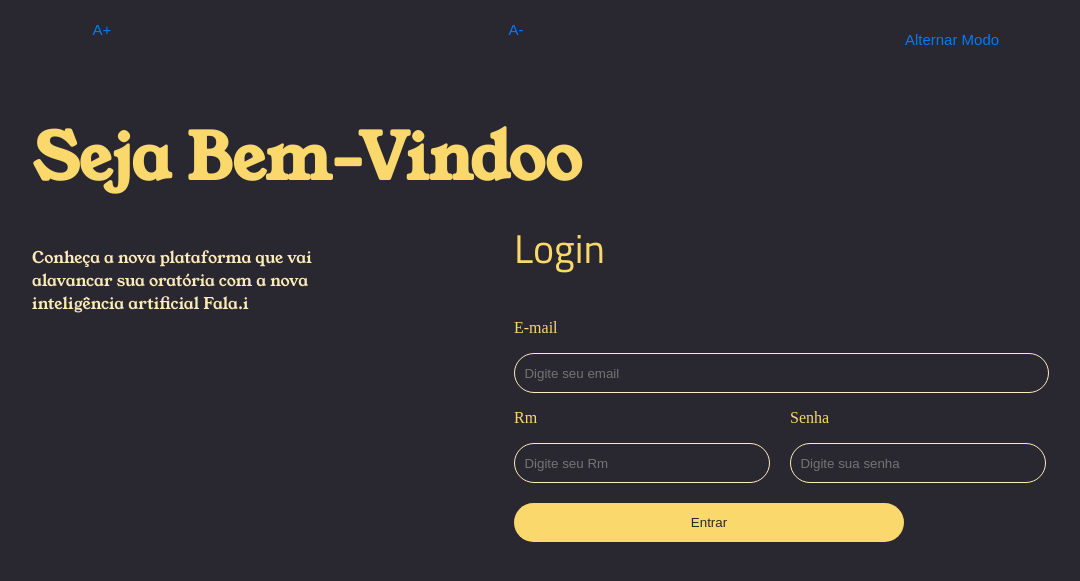
After one commit to solontec/ChatBot-Oratoria, a Flask app: template TCC-CHATBOT/controller/templates/PaginaLogin.html in a window 1280 px wide. The commit adds this page. Shown: the top 581 px of the page, without its empty margins (103-1183 px from the left). Run offline with Flask 3, Linux system fonts and the light colour scheme; the template is opened without the code that fills it, so the values that code supplies are empty.

Commit message:
Adicionando arquivos da página de login

```diff
--- a/TCC-CHATBOT/controller/app.py
+++ b/TCC-CHATBOT/controller/app.py
@@ -11,7 +11,7 @@ app = Flask(__name__)
 
 @app.route("/")
 def index():
-    return render_template("index.html") #realiza a funçao de acessar o template HTML
+    return render_template("chatbot.html") #realiza a funçao de acessar o template HTML
 # A função index() renderiza o template HTML inicial
 # e retorna a página inicial do chatbot.
 
@@ -19,7 +19,7 @@ def index():
 def resposta():
     pergunta = request.form["pergunta"] # pega a pergunta do formulário
     resposta = gerar_resposta(pergunta)  # usa o nome certo aqui também
-    return render_template("index.html", pergunta=pergunta, resposta=resposta) #retorna a resposta
+    return render_template("chatbot.html", pergunta=pergunta, resposta=resposta) #retorna a resposta
 
 if __name__ == "__main__":  #executa o app
     app.run(debug=True)
--- /dev/null
+++ b/TCC-CHATBOT/controller/static/PaginaLogin.css
@@ -0,0 +1,214 @@
+body{
+    background-color: #29272F;
+    box-sizing: border-box;
+    padding: 0;
+    margin: 0;
+}
+
+
+.titulo-bem-vindo{
+    color: #ffc508;
+    font-family: sans-serif;
+    font-family: "Young Serif", serif;
+    font-weight: 400;
+    font-style: normal;
+    font-size: 32px;
+}
+
+.texto-apresentacao-bem-vindo{
+    color: #FAD86B;
+    font-family: sans-serif;
+    font-family: "Young Serif", serif;
+    font-weight: 400;
+    font-style: normal;
+    font-size: 16px;
+}
+
+.container-login h3 {
+    font-family: "Titillium Web", sans-serif;
+    font-weight: 200;
+    font-weight: 400;
+    font-style: normal;
+    font-size: 40px;
+    color: #ffc508;
+}
+
+.container-login input{
+
+    border-radius: 30px;
+    width: 529px;
+    height: 36px;
+    border: solid 1px #FAD86B;
+    background-color: transparent;
+    color: #FEEBBA;
+
+}
+
+.container-login{
+    position: absolute;
+    top: 45%;
+    right: 10%;
+    transform: translateY(-50%);
+
+}
+
+p{
+    color: #29272F;
+}
+
+#rm{
+    width: 250px;
+    height: 36px;
+    border: solid 1px #29272F;
+    color: #29272F;
+    background-color: transparent;
+}
+
+#senha {
+    width: 250px;
+    height: 36px;
+    border: solid 1px #29272F;
+    background-color: transparent;
+    color: #29272F;
+    transition: transform 0.5s ease-in-out;
+}
+
+.linha-rm-senha {
+    display: flex;
+    gap: 20px; /* Espaço entre os campos */
+}
+
+#email{
+    border: solid 1px #29272F;
+    color: #29272F;
+}
+
+#louco{
+    margin-left: 285px;
+    margin-top: -70px;
+    color: #29272F;
+}
+
+
+#texto-apresentacao-bem-vindo{
+    color: #29272F ;
+}
+
+#texto1{
+    color: #FEEBBA;
+}
+
+
+button{
+    background-color: #FAD86B;
+    border-radius: 30px;
+    width: 390px;
+    height: 39px;
+}
+
+#entrar{
+    margin-top: 20px;
+    border: solid 1px #ffc508;
+}
+
+.container-bem-vindo{
+    position: absolute;
+    left: 135px;
+    top: 70px;
+}
+
+body.dark-mode {
+    background-color: #29272F;
+    color: #feffec;
+}
+body.light-mode {
+    background-color: #feffec;
+    color: #29272F;
+}
+.toggle-mode {
+    position: fixed;
+    top: 20px;
+    right: 20px;
+    padding: 10px 20px;
+    background-color: #007bff;
+    color: #feffec;
+    border: none;
+    cursor: pointer;
+    border-radius: 5px;
+}
+
+body.dark-mode #texto-apresentacao-bem-vindo{
+    color: #FEEBBA;
+}
+
+body.dark-mode #rm {
+    color: #FEEBBA;
+    border: solid 1px #FEEBBA;
+}
+
+body.dark-mode #senha {
+    color: #FEEBBA;
+    border: solid 1px #FEEBBA;
+}
+
+body.dark-mode #entrar {
+    color: #29272F;
+    border: none;
+}
+
+body.dark-mode #email {
+    color: #FEEBBA;
+    border: solid 1px  #FEEBBA;
+}
+
+body.dark-mode #louco {
+    color: #FAD86B;
+}
+
+body.dark-mode p {
+    color: #FAD86B;
+}
+
+body.dark-mode h3 {
+    color: #FAD86B;
+}
+
+body.dark-mode .titulo-bem-vindo{
+    color: #FAD86B;
+}
+
+
+.controls {
+    margin: 10px 0;
+}
+.controls button {
+    background: none;
+    border: none;
+    font-size: 15px;
+    cursor: pointer;
+    color: #007BFF;
+    margin: 0 10px;
+}
+.controls button:hover {
+    text-decoration: underline;
+}
+
+.account-btn {
+    background-color: #686bff;
+    color: #feffec;
+    font-size: 16px;
+    padding: 10px 20px;
+    border: none;
+    cursor: pointer;
+    border-radius: 15px;
+    transition: 0.4s;
+    position: absolute;
+    top: 20px;
+    right: 20px;
+    width: 150px;
+  }
+
+  .account-btn:hover {
+    background-color: #5557ff;
+    transform: scale(1.05);
+}
--- /dev/null
+++ b/TCC-CHATBOT/controller/templates/PaginaLogin.html
@@ -0,0 +1,90 @@
+<!DOCTYPE html>
+<html lang="pt-br">
+<head>
+    <meta charset="UTF-8">
+    <meta name="viewport" content="width=device-width, initial-scale=1.0">
+    <link rel="preconnect" href="https://fonts.googleapis.com">  <!--Bibliotecas para fontes-->
+    <link rel="preconnect" href="https://fonts.gstatic.com" crossorigin>  <!--Bibliotecas para fontes-->
+    <link href="https://fonts.googleapis.com/css2?family=Young+Serif&display=swap" rel="stylesheet">
+    <link href="https://fonts.googleapis.com/css2?family=Titillium+Web:ital,wght@0,200;0,300;0,400;0,600;0,700;0,900;1,200;1,300;1,400;1,600;1,700&family=Young+Serif&display=swap" rel="stylesheet"> <!--Bibliotecas para fontes-->
+    <link rel="shortcut icon" href="Images/Captura_de_tela_2025-03-14_174727-removebg-preview.png" type="image/x-icon">
+    <link rel="stylesheet" href="https://cdnjs.cloudflare.com/ajax/libs/font-awesome/6.5.0/css/all.min.css">
+    <link rel="stylesheet" href="PaginaLogin.css">
+    <title>Pagina Login Fala.i</title>
+</head>
+<body class="dark-mode">
+
+    <div class="controls">
+        <button class="toggle-mode" onclick="toggleMode()">Alternar Modo</button>
+        <button id="increase-font">A+</button>
+        <button id="decrease-font">A-</button>
+    </div>
+
+    <div class="container-bem-vindo">
+        <div class="titulo-bem-vindo">
+            <h1>Seja Bem-Vindoo</h1>
+        </div>
+
+        <div class="texto-apresentacao-bem-vindo">
+            <p id="texto-apresentacao-bem-vindo">Conheça a nova plataforma que vai <br> alavancar sua oratória com a nova <br> inteligência artificial Fala.i</p>
+        </div>
+
+        <div class="logo-bem-vindo"></div>
+    </div>
+
+    <div class="container-login">
+        <div class="login">
+            <h3>Login</h3>
+            <p>E-mail</p>
+            <input type="text" placeholder="  Digite seu email" id="email">
+
+            <div class="linha-rm-senha">
+                <div>
+                    <p>Rm</p>
+                    <input type="text" placeholder="  Digite seu Rm" id="rm">
+                </div>
+                <div>
+                    <p>Senha</p>
+                    <input type="text" placeholder="  Digite sua senha" id="senha">
+                </div>
+            </div>
+
+            <button type="submit" id="entrar">Entrar</button>
+        </div>
+    </div>
+
+    <script>
+        function toggleMode() {
+            document.body.classList.toggle('light-mode');
+            document.body.classList.toggle('dark-mode');
+        }
+
+        let texto = document.getElementById("texto-apresentacao-bem-vindo");
+        let tamanhoBase = parseFloat(window.getComputedStyle(texto).fontSize);
+
+        document.getElementById("increase-font").addEventListener("click", function () {
+            let tamanhoAtual = parseFloat(window.getComputedStyle(texto).fontSize);
+            texto.style.fontSize = (tamanhoAtual * 1.1) + "px"; // Aumenta 10%
+        });
+
+        document.getElementById("decrease-font").addEventListener("click", function () {
+            let tamanhoAtual = parseFloat(window.getComputedStyle(texto).fontSize);
+            if (tamanhoAtual > tamanhoBase * 0.8) { // Evita que fique muito pequeno
+                texto.style.fontSize = (tamanhoAtual * 0.9) + "px"; // Diminui 10%
+            }
+        });
+
+        const entrar = document.getElementById('entrar');
+        const rm = document.getElementById('rm');
+        const senha = document.getElementById('senha');
+
+        entrar.addEventListener('click', () => {
+            if (rm.value === '123' && senha.value === '123') {
+                window.location.href = '../PaginaInicial/TelaInicial.html';
+            } else {
+                alert('Usuário ou senha inválidos');
+            };
+        });
+    </script>
+</body>
+</html>
```
Also changed, not shown: TCC-CHATBOT/controller/auth_controller.py (added, +7 -0 lines), TCC-CHATBOT/controller/templates/chatbot.html (added, +108 -0 lines), TCC-CHATBOT/controller/templates/index.html (deleted, +0 -108 lines), TCC-CHATBOT/controller/static/Chatbot.css (line endings or trailing spaces).
